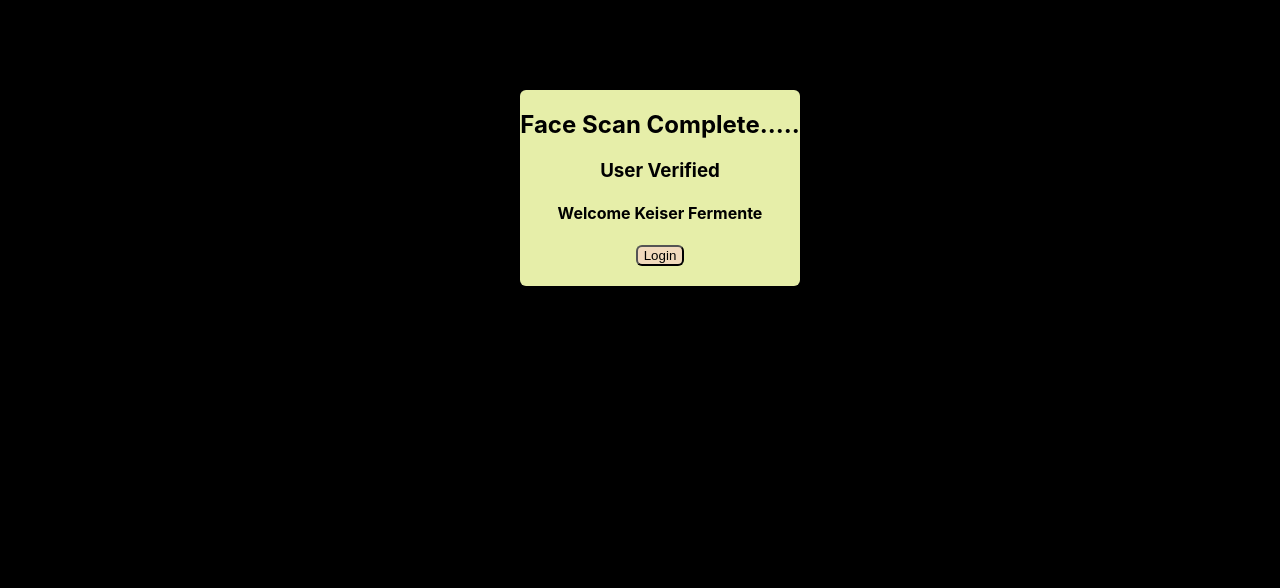
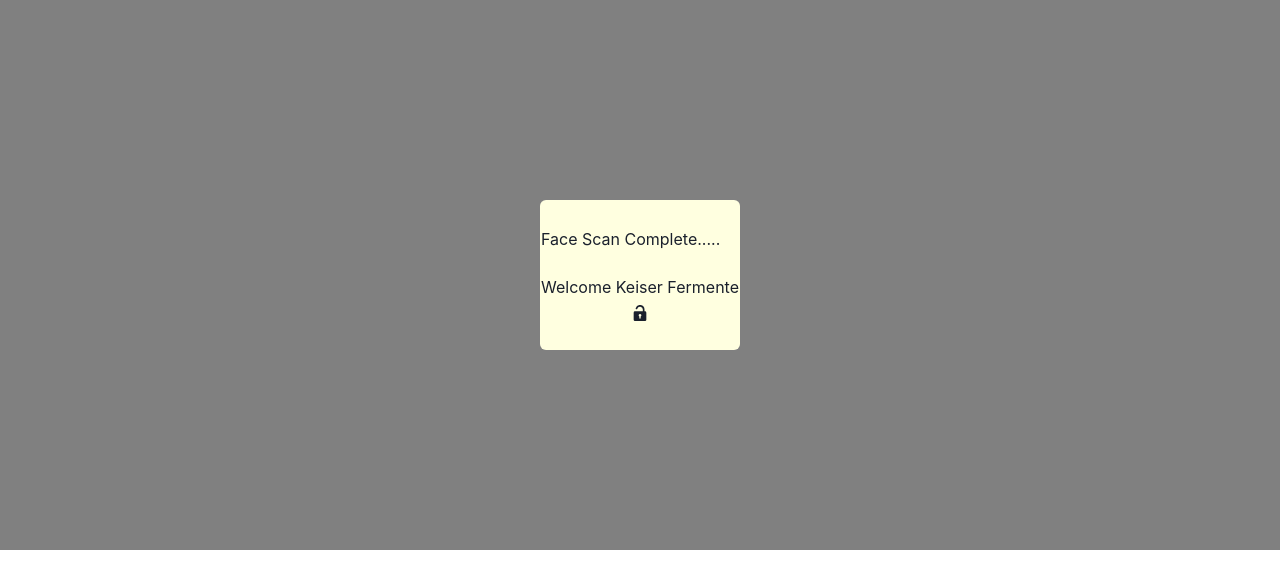
Before and after one commit to NoahNim/weyland-mars, a React (Create React App) app: page / in a window 1280 px wide. Shown: the top 588 px of the page. Built offline with nearby package versions, Linux system fonts and the light colour scheme.

Commit message:
replace css with chakra ui

```diff
--- a/package.json
+++ b/package.json
@@ -3,9 +3,14 @@
   "version": "0.1.0",
   "private": true,
   "dependencies": {
+    "@chakra-ui/icons": "^2.0.1",
+    "@chakra-ui/react": "^2.1.2",
+    "@emotion/react": "^11.9.0",
+    "@emotion/styled": "^11.8.1",
     "@testing-library/jest-dom": "^5.16.4",
     "@testing-library/react": "^13.3.0",
     "@testing-library/user-event": "^13.5.0",
+    "framer-motion": "^6.3.10",
     "react": "^18.1.0",
     "react-dom": "^18.1.0",
     "react-router-dom": "^6.3.0",
--- a/src/App.js
+++ b/src/App.js
@@ -1,17 +1,17 @@
-import "./App.css";
 import { users, files, important, messages, logs } from "./Data";
 import { Routes, Route } from "react-router-dom";
 import Login from "./components/Login/Login";
 import Welcome from "./components/WelcomePage/Welcome";
+import { Box } from "@chakra-ui/react";
 
 function App() {
   return (
-    <div className="App">
+    <Box backgroundColor="grey">
       <Routes>
         <Route path="/" element={<Login user={users} />} />
         <Route path="welcome-page" element={<Welcome newsfeed={important} />} />
       </Routes>
-    </div>
+    </Box>
   );
 }
 
--- a/src/components/Login/Login.js
+++ b/src/components/Login/Login.js
@@ -1,22 +1,51 @@
-import styles from "./Login.module.css";
 import { Link } from "react-router-dom";
+import { UnlockIcon } from "@chakra-ui/icons";
+import {
+  List,
+  ListItem,
+  ListIcon,
+  Square,
+  Center,
+  Box,
+} from "@chakra-ui/react";
 
 const Login = (props) => {
   return (
-    <div className={`${styles["login-container"]}`}>
-      <div className={`${styles["login-form"]}`}>
+    <Box>
+      <Center>
+        <Square
+          size="200px"
+          bg="lightyellow"
+          h="150px"
+          w="200px"
+          margin="200px"
+          borderRadius="6px"
+        >
+          <List>
+            <Center>
               {props.user.map((user) => (
                 <div key={user.id}>
+                  <ListItem>
                     <h2>Face Scan Complete.....</h2>
+                  </ListItem>
+                  <ListIcon>
                     <h3>User Verified</h3>
+                  </ListIcon>
+                  <ListItem>
                     <h4>Welcome {user.name}</h4>
+                  </ListItem>
                 </div>
               ))}
+            </Center>
+            <Center>
               <Link to="/welcome-page">
-          <button className={`${styles["login-button"]}`}>Login</button>
+                <UnlockIcon></UnlockIcon>
               </Link>
-      </div>
-    </div>
+            </Center>
+          </List>
+        </Square>
+      </Center>
+    </Box>
   );
 };
 
--- a/src/components/WelcomePage/Welcome.js
+++ b/src/components/WelcomePage/Welcome.js
@@ -1,5 +1,3 @@
-import styles from "./Welcome.module.css";
-
 const Welcome = (props) => {};
 
 export default Welcome;
--- a/src/index.js
+++ b/src/index.js
@@ -4,12 +4,15 @@ import "./index.css";
 import App from "./App";
 import reportWebVitals from "./reportWebVitals";
 import { BrowserRouter } from "react-router-dom";
+import { ChakraProvider } from "@chakra-ui/react";
 
 const root = ReactDOM.createRoot(document.getElementById("root"));
 root.render(
-  <BrowserRouter>
-    <App />
-  </BrowserRouter>
+  <ChakraProvider>
+    <BrowserRouter>
+      <App />
+    </BrowserRouter>
+  </ChakraProvider>
 );
 
 // If you want to start measuring performance in your app, pass a function
```
Also changed, not shown: 1 other file (tests, documents, lock files or other folders). Lines whose indentation alone changed are shown as unchanged.
